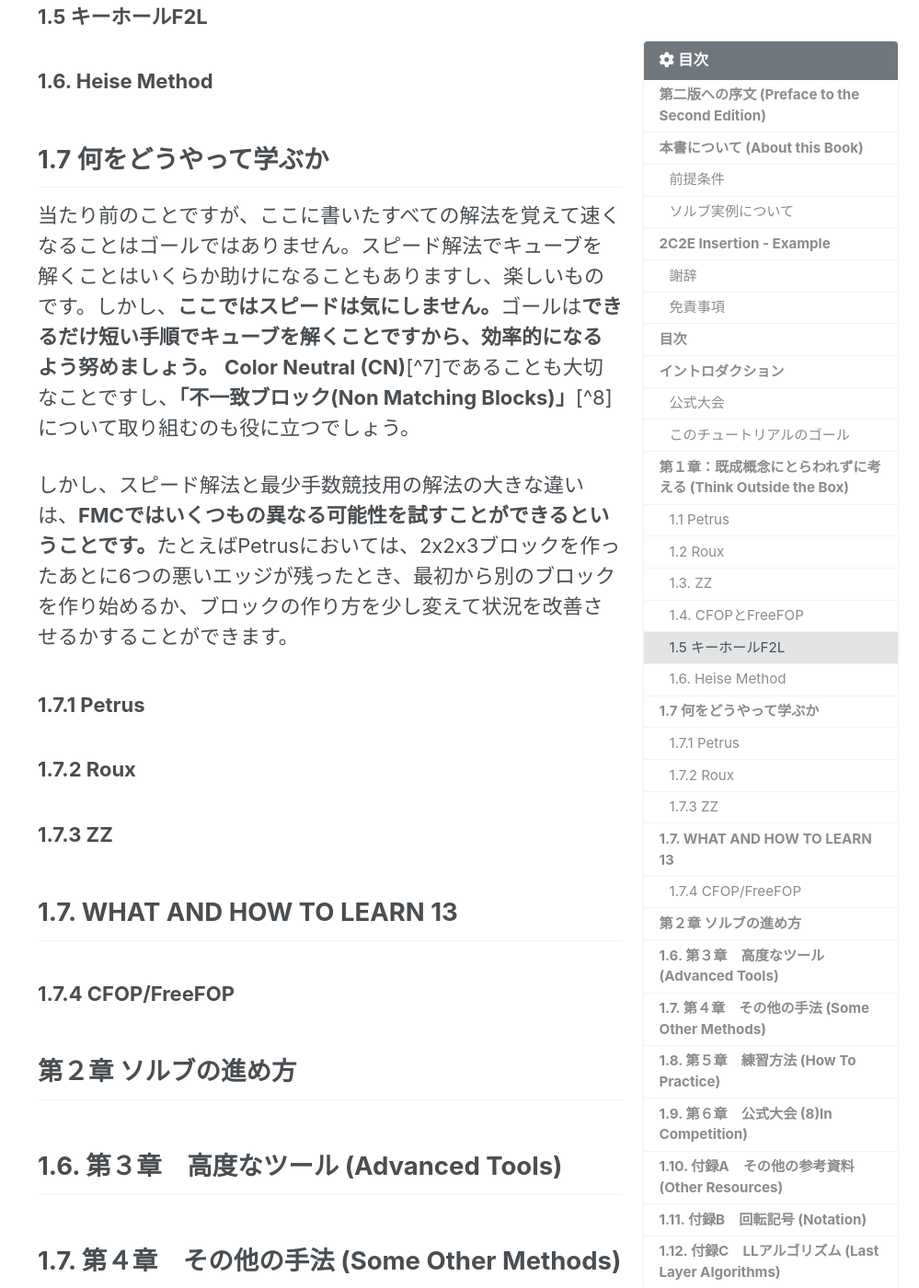
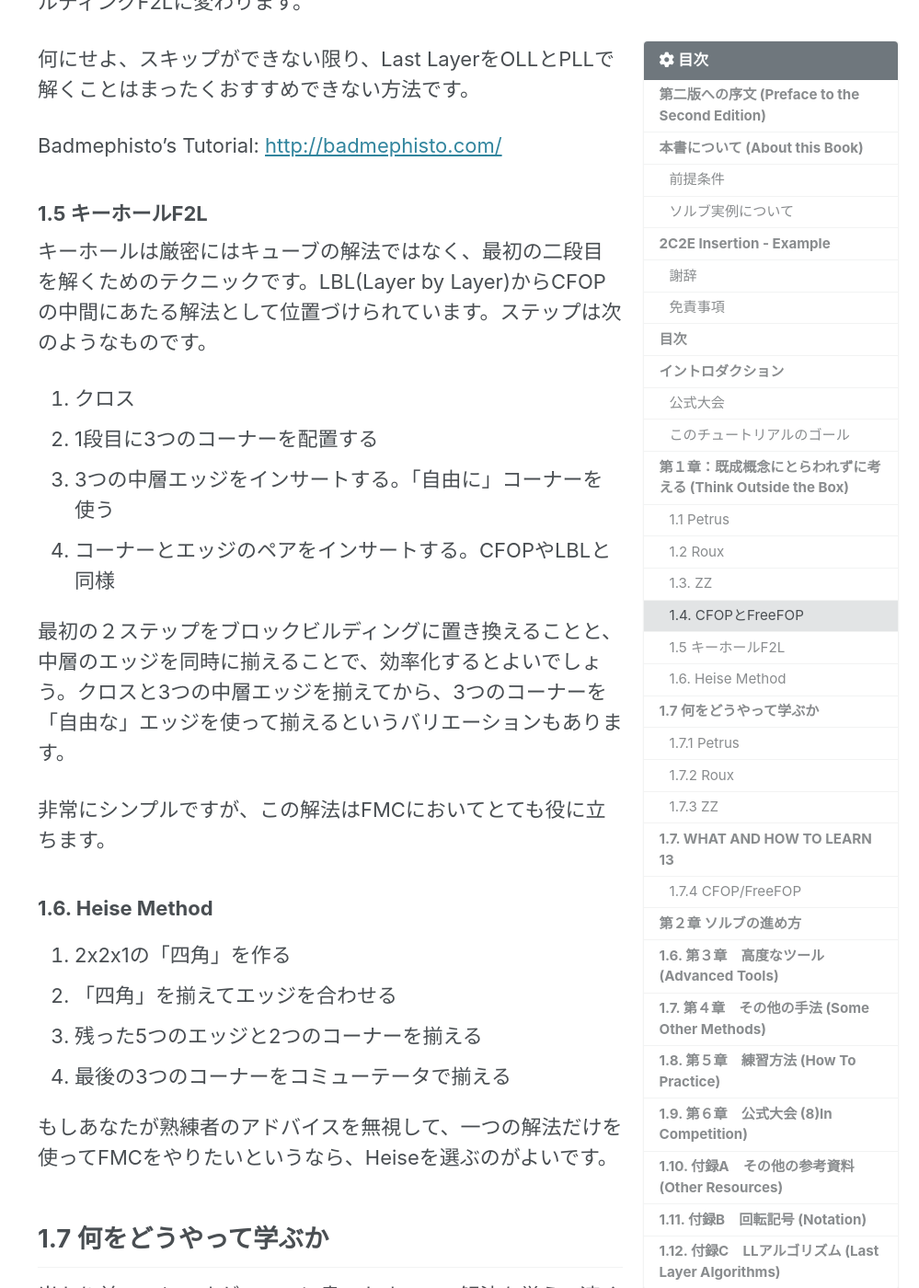
Before and after one commit to kawam1123/translation, a Jekyll site: the page built from _pages/FMC-tutorial.md, in a window 1280 px wide and 1400 px high, scrolled down 13932 px. Shown: the whole window at 92% size, without its empty margins (281-1280 px from the left). Built offline with Jekyll 4.4.1, drawn with Linux system fonts in a browser that asks for light colours; cached includes are drawn as plain includes; nearby versions of some CDN libraries; some of the changed text lies outside the part shown.

Commit message:
Heise記述追加、Rouxについて中層回転の訳注を追加

```diff
--- a/_pages/FMC-tutorial.md
+++ b/_pages/FMC-tutorial.md
@@ -563,6 +563,9 @@
 
 Waffle’s Roux Tutorial: [http://wafflelikescubes.webs.com/](http://wafflelikescubes.webs.com/)
 
+**訳注：**
+実際の最少手数競技においては、解答用紙に**M、S、Eの中層回転（スライスムーブ)**の記号を書くことは認められていません。[規則12a](https://www.worldcubeassociation.org/regulations/translations/japanese/#12a)に定義されている記号のみを使うようにしましょう。ここでは「RouxメソッドのやりかたでM列を使う（解答用紙にはR L'のように書く）と2手としてカウントされるので避けたほうがよいですよ」ということを言っています。
+{: .notice--success}
 
 <!--
 1.2 Roux
@@ -616,7 +619,7 @@
 
 何にせよ、スキップができない限り、Last LayerをOLLとPLLで解くことはまったくおすすめできない方法です。
 
-Badmephisto’s Tutorial: http://badmephisto.com/.
+Badmephisto’s Tutorial: [http://badmephisto.com/](http://badmephisto.com/)
 
 <!--
 1.4 CFOP (Fridrich) and FreeFOP
@@ -625,19 +628,30 @@
 2. 4 corner/edge pair insertions.
 3. OLL (Orient Last Layer).
 4. PLL (Permute Last Layer).
-4For speedsolving, it may be better to solve one block at the time, since it is usually more ergonomic. But this
-is not the case for FMC, as efficiency (i.e. number of moves) is the only thing that matters!
--->
-
-### 1.5 キーホールF2L
-<!--
-1.5. KEYHOLE F2L 11
 Classic CFOP s not considered a good method for FMC, but in some situation it is useful
 to know different ways to insert a corner/edge pair.
 In FreeFOP, the first two steps are replaced by a “free” blockbuilding F2L.
 Anyways, I strongly advise against solving the last layer with OLL + PLL, unless you get
 to skip one of the two steps.
 Badmephisto’s Tutorial: http://badmephisto.com/.
+4For speedsolving, it may be better to solve one block at the time, since it is usually more ergonomic. But this
+is not the case for FMC, as efficiency (i.e. number of moves) is the only thing that matters!
+-->
+
+### 1.5 キーホールF2L
+キーホールは厳密にはキューブの解法ではなく、最初の二段目を解くためのテクニックです。LBL(Layer by Layer)からCFOPの中間にあたる解法として位置づけられています。ステップは次のようなものです。
+
+1. クロス
+1. 1段目に3つのコーナーを配置する
+1. 3つの中層エッジをインサートする。「自由に」コーナーを使う
+1. コーナーとエッジのペアをインサートする。CFOPやLBLと同様
+
+最初の２ステップをブロックビルディングに置き換えることと、中層のエッジを同時に揃えることで、効率化するとよいでしょう。クロスと3つの中層エッジを揃えてから、3つのコーナーを「自由な」エッジを使って揃えるというバリエーションもあります。
+
+非常にシンプルですが、この解法はFMCにおいてとても役に立ちます。
+
+<!--
+
 1.5 Keyhole F2L
 Keyhole is not really a method to solve the cube, but a technique to solve the first two layers.
 It is considerate an intermediate method between “Layer by Layer” and CFOP. The steps are
@@ -653,6 +667,13 @@
 -->
 
 ### 1.6. Heise Method
+1. 2x2x1の「四角」を作る
+1. 「四角」を揃えてエッジを合わせる
+1. 残った5つのエッジと2つのコーナーを揃える
+1. 最後の3つのコーナーをコミューテータで揃える
+
+もしあなたが熟練者のアドバイスを無視して、一つの解法だけを使ってFMCをやりたいというなら、Heiseを選ぶのがよいです。
+
 <!--
 1.6 Heise
 1. Build four 2x2x1 “squares” (all sharing one colour).
@@ -2386,7 +2407,7 @@
 [^2]: [Western Color Scheme](https://www.speedsolving.com/wiki/index.php/Western_Color_Scheme)
 [^1-1-Petrus]: ブロックビルディングとは、複数のピースからブロックを作り、つなげるテクニックのことです。CFOPにおけるF2Lとは大きく違うものと見なされがちですが、F2Lも一種のブロックビルディングと見なすことができます。対比すべきものとしては、エッジオリエンテーション(EO、PetrusやZZで用いられる)や「コーナーファースト」、アルゴリズムやコミューテータの利用などがあります。これらのテクニックは全て本書で説明されます。
 [^1-1-Petrus-2]: たとえば、HARCSというは無料で利用できます。 https://www.speedsolving.com/forum/threads/
-[^1-3-ZZ]:
+[^1-3-ZZ]: スピード解法では、ブロックを一つずつ揃えていくほうが、人間工学に叶った動きになるため、望ましいです。しかし、FMCにおいてこれは当てはまりません。効率性（つまり、手数）だけを気にするべきです！
 harcs-jarcs-replacement-cube-solver.63241/
 [^7]: Color Neutralとはキューブをどの色からスタートしても解くことができることを言います。たとえば、CFOPのクロス食がどの色でもできる、あるいはPetrusの2x2x2ブロックを8つあるパタンからどれでもできるということです。
 [^8]: 不一致ブロックは、特にFMCにおいて「疑似ブロック」と呼ばれることがあります。これはRouxやZZ、Heiseにおいて役に立つテクニックですが、他の解法でも使うことができます。疑似ブロックは、作る必要があるものとは異なるブロックで構築されますが、同じ「スロット」に配置されます。たとえば、Rouxにおいては、3x2x1のSB(Second Block)はFBの反対側にある4つのいずれかのブロックです。このテクニックはpremoveと組み合わせることで非常に強力なツールになります。詳細は第三章で説明します。
```
